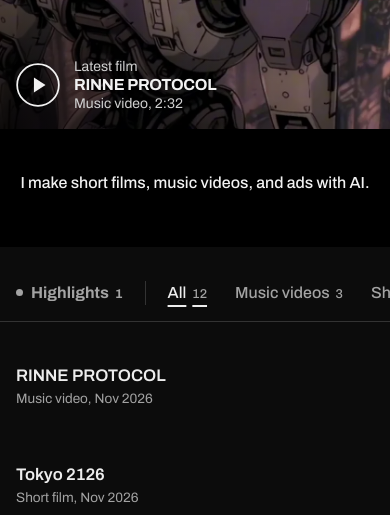
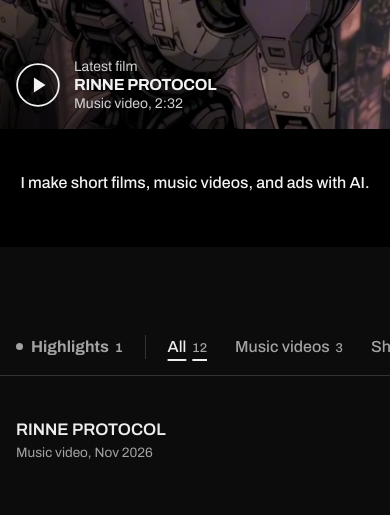
Before and after one commit to zallxz/portofolio_ze, a plain HTML site: page index.html in a window 390 px wide. Shown: the part 329-844 px from the top of the page. Drawn offline with Linux system fonts and the light colour scheme.

Commit message:
Restore the Work gallery layout from the pre-redesign revision

```diff
--- a/index.html
+++ b/index.html
@@ -107,32 +107,22 @@ button{font:inherit;color:inherit;background:none;border:0;cursor:pointer;text-a
 .more span{font-size:.85rem;color:var(--muted);font-variant-numeric:tabular-nums}
 
 /* ---------- work ---------- */
-#work{padding-top:clamp(18px,3vw,42px)}
+#work{margin-top:clamp(72px,9vw,128px)}
 .filters{
-  --filter-gap:clamp(16px,2.3vw,28px);
   position:sticky;top:0;z-index:30;
-  display:flex;flex-wrap:wrap;align-items:center;justify-content:space-between;gap:0 var(--filter-gap);
-  padding:4px var(--pad);
+  display:flex;gap:28px;
+  padding:14px var(--pad);
+  overflow-x:auto;scrollbar-width:none;
   background:var(--bg);border-bottom:1px solid var(--line);
 }
-.filter-views{display:contents}
-.f{position:relative;min-width:0;max-width:100%;min-height:44px;overflow-wrap:anywhere;font-weight:500;color:var(--muted);padding:4px 0}
+.filters::-webkit-scrollbar{display:none}
+.f{flex:none;font-weight:500;color:var(--muted);padding:2px 0}
 .f:hover{color:var(--text)}
-.f[aria-pressed="true"]{color:var(--text)}
-.f[aria-pressed="true"]::after{content:"";position:absolute;inset:auto 0 3px;height:2px;background:currentColor}
+.f[aria-pressed="true"]{color:var(--text);text-decoration:underline;text-decoration-thickness:1.5px;text-underline-offset:7px}
 .f span{margin-left:6px;font-size:.8em;font-variant-numeric:tabular-nums;color:var(--muted)}
 .f.hl{font-weight:700;font-stretch:112%}
 .f.hl::before{content:"";display:inline-block;width:7px;height:7px;margin-right:8px;border-radius:50%;background:currentColor;vertical-align:.12em}
-.f.hl span::after{content:"";position:absolute;inset-block:9px;inset-inline-end:calc(var(--filter-gap) / -2);width:1px;background:var(--line)}
-@media (max-width:640px){
-  .filters{flex-wrap:nowrap;align-items:stretch;justify-content:flex-start;gap:28px;padding:14px var(--pad);overflow-x:auto;scrollbar-width:none}
-  .filters::-webkit-scrollbar{display:none}
-  .f{flex:none;min-height:0;max-width:none;padding:2px 0;white-space:nowrap}
-  .f[aria-pressed="true"]{text-decoration:underline;text-decoration-thickness:1.5px;text-underline-offset:7px}
-  .f[aria-pressed="true"]::after,.f.hl span::after{display:none}
-  .f.hl{margin-right:17px}
-  .f.hl::after,.f.hl[aria-pressed="true"]::after{content:"";display:block;position:absolute;inset:2px -23px 2px auto;width:1px;height:auto;background:var(--line)}
-}
+.filters .sep{flex:none;width:1px;background:var(--line);margin:2px -6px}
 
 .grid{
   display:grid;
@@ -149,18 +139,14 @@ button{font:inherit;color:inherit;background:none;border:0;cursor:pointer;text-a
   background:linear-gradient(100deg,transparent 30%,rgba(127,127,127,.12) 50%,transparent 70%) 0 0/250% 100%;
   animation:shine 1.4s linear infinite}
 @keyframes shine{from{background-position:150% 0}to{background-position:-100% 0}}
-.thumb img{position:absolute;inset:0;width:100%;height:100%;object-fit:cover;transition:transform .5s var(--ease)}
-.thumb img:not([src]){visibility:hidden}
+.thumb img{position:absolute;inset:0;width:100%;height:100%;object-fit:cover;opacity:0;transition:opacity .4s,transform .6s var(--ease)}
+.thumb img.on{opacity:1}
 .thumb em{position:absolute;inset:0;display:grid;place-items:center;font-style:normal;font-size:.9rem;color:var(--muted)}
 .thumb .dur{position:absolute;right:8px;bottom:8px;padding:2px 7px;border-radius:3px;background:rgba(0,0,0,.72);color:#fff;font-size:.75rem;font-weight:500;font-variant-numeric:tabular-nums;line-height:1.5}
 .thumb .dur:empty{display:none}
 .meta{display:flex;flex-direction:column;gap:2px}
-.meta b{font-weight:700;font-size:clamp(1.1rem,1.4vw,1.3rem);letter-spacing:-.025em;line-height:1.2}
-.meta .sub{font-size:.875rem;color:var(--muted)}
-@media (max-width:640px){
-  .meta b{font-weight:600;font-size:1.05rem;letter-spacing:normal;line-height:1.25}
-  .meta .sub{font-size:.85rem}
-}
+.meta b{font-weight:600;font-size:1.05rem;line-height:1.25}
+.meta .sub{font-size:.85rem;color:var(--muted)}
 .meta .aw{font-size:.85rem;font-weight:700;font-stretch:110%}
 .meta .aw.dim{font-weight:500;font-stretch:100%;color:var(--muted)}
 .tile[disabled]{cursor:default}
@@ -607,6 +593,7 @@ if (lead > -1) safely("header", () => {
 /* ---------- work grid ---------- */
 const HL = "Highlights";
 const hasHL = VIDEOS.some(isHL);
+const cats = [...(hasHL ? [HL] : []), "All", ...new Set(VIDEOS.map(v => v.cat))];
 const filters = $("#awards");
 const anchorCategory = hash => hash === "#awards" && hasHL ? HL : "All";
 let active = anchorCategory(location.hash);
@@ -614,13 +601,11 @@ let queue = [];
 const inCat = (v, c) => c === "All" || (c === HL ? isHL(v) : v.cat === c);
 
 function renderFilters(){
-  function button(c) {
+  filters.innerHTML = cats.map(c => {
     const n = VIDEOS.filter(v => inCat(v, c)).length;
-    return `<button class="f${c === HL ? " hl" : ""}" aria-pressed="${c===active}" data-c="${esc(c)}">${esc(c)}<span>${n}</span></button>`;
-  }
-  const views = hasHL ? `<div class="filter-views">${button(HL)}${button("All")}</div>` : button("All");
-  const categories = [...new Set(VIDEOS.map(v => v.cat))];
-  filters.innerHTML = views + categories.map(button).join("");
+    const b = `<button class="f${c === HL ? " hl" : ""}" aria-pressed="${c===active}" data-c="${esc(c)}">${esc(c)}<span>${n}</span></button>`;
+    return c === HL ? b + `<span class="sep" aria-hidden="true"></span>` : b;
+  }).join("");
 }
 
 function tileHTML(v, i){
@@ -666,6 +651,7 @@ function renderGrid(append){
     const tile = $(`.tile[data-i="${i}"]`);
     const thumb = tile.querySelector(".thumb");
     const img = thumb.querySelector("img");
+    img.addEventListener("load", () => img.classList.add("on"));
     const media = getX(v);
     function loadRemotePoster(){
       media.then(info => {
```
